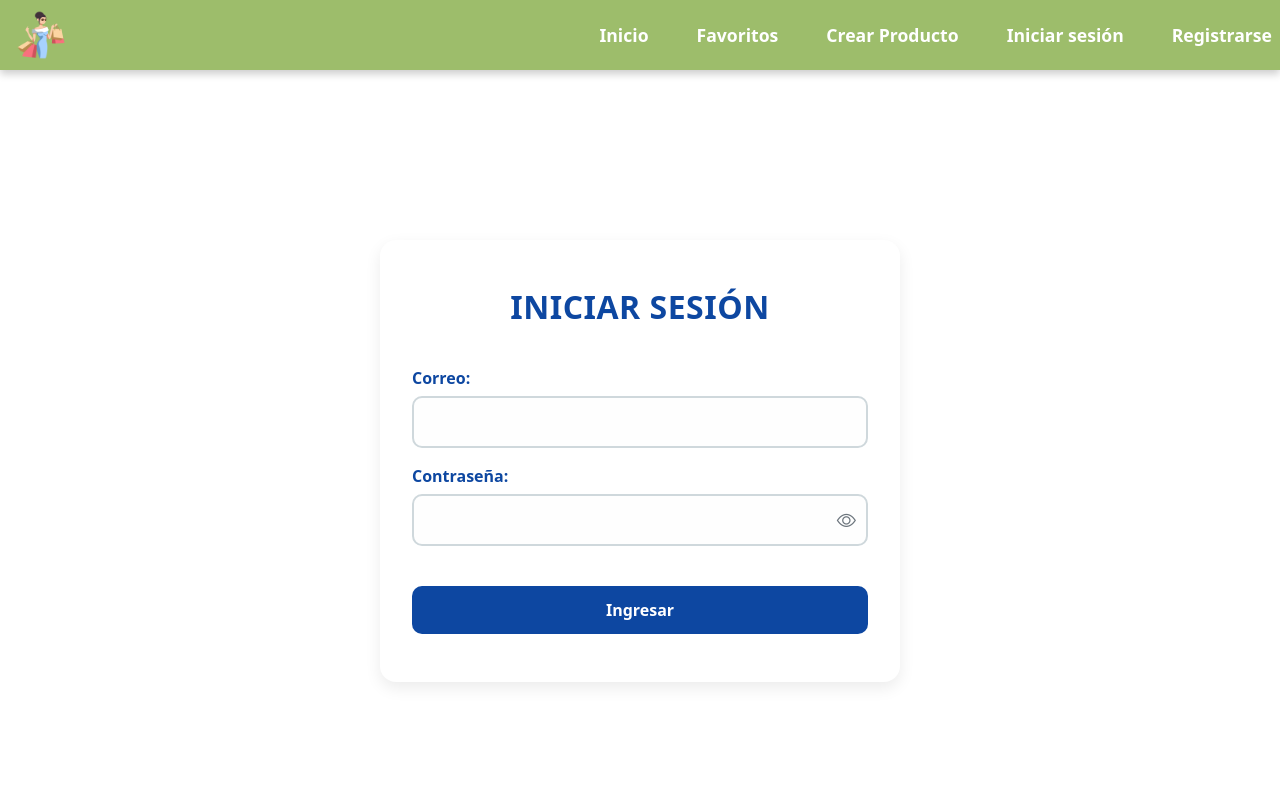
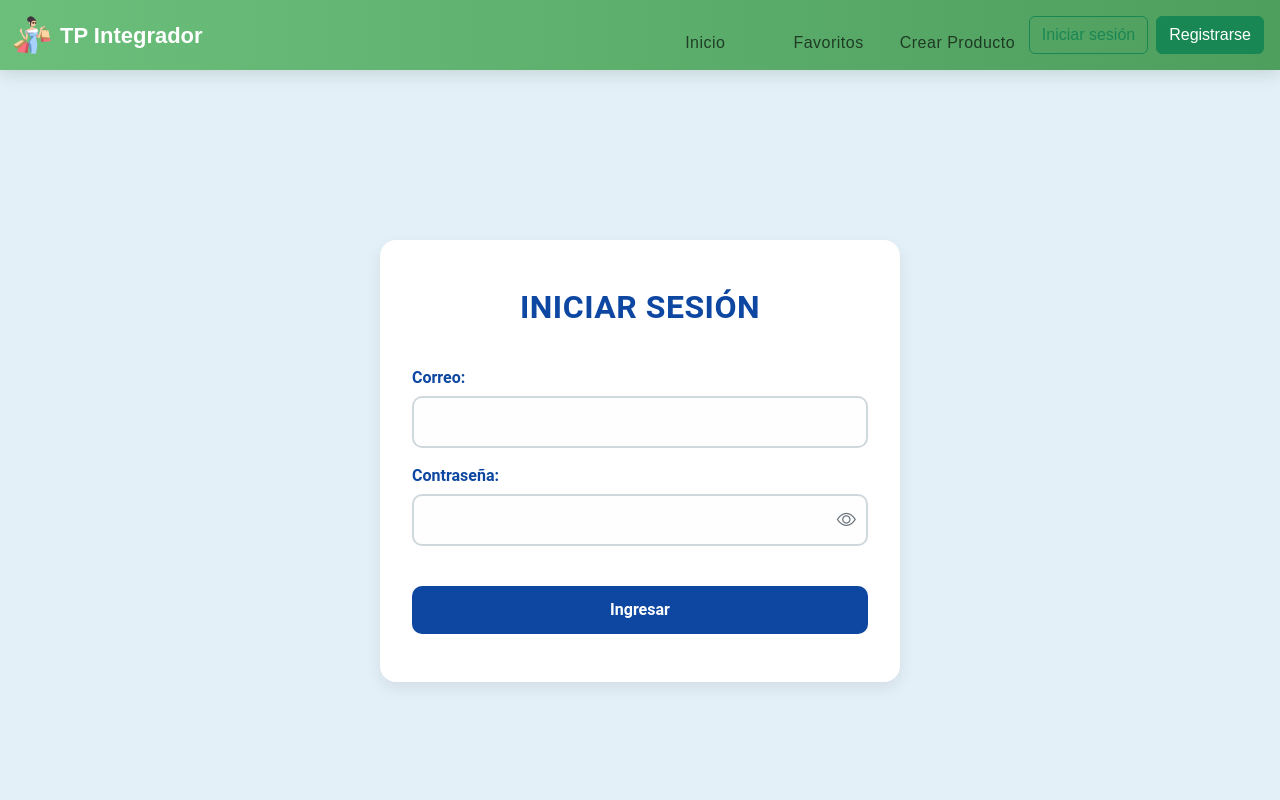
Before and after one commit to Darian-Balde/pv_tp_integrador_g16, a React (Vite) app in the folder tp_integrador/: page /login in a window 1280 px wide. Shown: the top 800 px of the page. Built offline with nearby package versions, Linux system fonts and the light colour scheme; no server answers; a small style sheet from the web is missing.

Commit message:
Agrego animaciones con Boostraps a ProductList y a NavBar

```diff
--- a/tp_integrador/src/components/Navbar.jsx
+++ b/tp_integrador/src/components/Navbar.jsx
@@ -1,48 +1,104 @@
 import { Link } from "react-router-dom";
+import React, { useState } from "react";
+import womanLogo from "../assets/woman.png";
+import { useSelector, useDispatch } from "react-redux";
+import { logoutUser } from "../store/userSlice";
 import "../styles/Navbar.css";
-import React, { useState } from "react";
-import womanLogo from "../assets/woman.png"; // 👉 importá la imagen
-import { useSelector } from "react-redux";
-import { useDispatch } from "react-redux";
-import { logoutUser } from "../store/userSlice";
-
+import "bootstrap/dist/css/bootstrap.min.css";
 
 const Navbar = () => {
-
   const [isOpen, setIsOpen] = useState(false);
-
   const toggleMenu = () => setIsOpen(!isOpen);
 
   const user = useSelector((state) => state.user.user);
   const dispatch = useDispatch();
 
   return (
-    <nav className="navbar">
-      <div className="navbar-izq">
-        <div className="hamburguesa" onClick={toggleMenu}>
-          ☰
-        </div>
-        <Link to="/" className="logo-home">
-          <img src={womanLogo} alt="Logo" className="logo-img" />
+    <nav
+      className="navbar navbar-expand-lg"
+      style={{
+        fontFamily: "'Montserrat', Arial, sans-serif",
+        height: 70,
+        background: "linear-gradient(90deg, #6bbf7b 0%, #4e9e5d 100%)",
+      }}
+    >
+      <div className="container-fluid">
+        <Link to="/" className="navbar-brand d-flex align-items-center" onClick={() => setIsOpen(false)}>
+          <img src={womanLogo} alt="Logo" className="me-2" style={{ width: 40, height: 40 }} />
+          <span style={{ fontWeight: 700, fontSize: 22, color: "#fff" }}>TP Integrador</span>
         </Link>
-      </div>
-
-      <div className={`navbar-links ${isOpen ? "open" : ""}`}>
-        <Link to="/" onClick={() => setIsOpen(false)}>Inicio</Link>
-        <Link to="/favoritos" onClick={() => setIsOpen(false)}>Favoritos</Link>
-        <Link to="/crear" onClick={() => setIsOpen(false)}>Crear Producto</Link>
+        <button
+          className="navbar-toggler"
+          type="button"
+          onClick={toggleMenu}
+          aria-controls="navbarNav"
+          aria-expanded={isOpen}
+          aria-label="Toggle navigation"
+        >
+          <span className="navbar-toggler-icon"></span>
+        </button>
+        <div className={`collapse navbar-collapse${isOpen ? " show" : ""}`} id="navbarNav">
+          <ul className="navbar-nav ms-auto align-items-stretch">
+            <li className="nav-item">
+              <Link to="/" className="nav-link nav-link-tab" onClick={() => setIsOpen(false)}>
+                Inicio
+              </Link>
+            </li>
+            <li className="nav-item">
+              <Link to="/favoritos" className="nav-link nav-link-tab" onClick={() => setIsOpen(false)}>
+                Favoritos
+              </Link>
+            </li>
+            <li className="nav-item">
+              <Link to="/crear" className="nav-link nav-link-tab" onClick={() => setIsOpen(false)}>
+                Crear Producto
+              </Link>
+            </li>
             {user && (
-          <span className="navbar-user">Bienvenido, {user.email}</span>
+              <li className="nav-item d-flex align-items-center mx-2">
+                <span
+                  className="badge rounded-pill bg-light text-success px-3 py-2"
+                  style={{
+                    fontWeight: 500,
+                    fontSize: 15,
+                    letterSpacing: 0.5,
+                    boxShadow: "0 2px 8px rgba(0,0,0,0.08)",
+                    background: "linear-gradient(90deg, #e3f0ff 0%, #e0f7ef 100%)",
+                  }}
+                  title={user.email}
+                >
+                  <i className="bi bi-person-circle me-1"></i>
+                  {user.email}
+                </span>
+              </li>
             )}
             {!user && (
               <>
-            <Link to="/login" onClick={() => setIsOpen(false)}>Iniciar sesión</Link>
-            <Link to="/register" onClick={() => setIsOpen(false)}>Registrarse</Link>
+                <li className="nav-item d-flex align-items-center">
+                  <Link
+                    to="/login"
+                    className="btn btn-outline-success mx-1 my-1"
+                    onClick={() => setIsOpen(false)}
+                  >
+                    Iniciar sesión
+                  </Link>
+                </li>
+                <li className="nav-item d-flex align-items-center">
+                  <Link
+                    to="/register"
+                    className="btn btn-success mx-1 my-1"
+                    onClick={() => setIsOpen(false)}
+                  >
+                    Registrarse
+                  </Link>
+                </li>
               </>
             )}
             {user && (
+              <li className="nav-item d-flex align-items-center">
                 <Link
                   to="/login"
+                  className="btn btn-danger mx-1 my-1"
                   onClick={() => {
                     localStorage.removeItem("sessionUser");
                     dispatch(logoutUser());
@@ -51,7 +107,10 @@ const Navbar = () => {
                 >
                   Cerrar sesión
                 </Link>
+              </li>
             )}
+          </ul>
+        </div>
       </div>
     </nav>
   );
--- a/tp_integrador/src/components/ProductList.jsx
+++ b/tp_integrador/src/components/ProductList.jsx
@@ -1,8 +1,12 @@
-import React from "react";
+import React, { useEffect, useState } from "react";
 import { useSelector, useDispatch } from "react-redux";
 import { toggleFavorite } from "../store/FavoritesSlice";
 import { Link } from "react-router-dom";
 import "../styles/ProductList.css";
+import "bootstrap/dist/css/bootstrap.min.css";
+
+const IMAGES_PER_VIEW_DESKTOP = 6;
+const IMAGES_PER_VIEW_MOBILE = 2;
 
 const ProductList = () => {
   const { entities: products, loading, error } = useSelector(
@@ -10,6 +14,31 @@ const ProductList = () => {
   );
   const favorites = useSelector((state) => state.favorites.items);
   const dispatch = useDispatch();
+
+  // Responsive: cuántas imágenes mostrar
+  const [imagesPerView, setImagesPerView] = useState(IMAGES_PER_VIEW_DESKTOP);
+
+  useEffect(() => {
+    const handleResize = () => {
+      setImagesPerView(window.innerWidth < 768 ? IMAGES_PER_VIEW_MOBILE : IMAGES_PER_VIEW_DESKTOP);
+    };
+    handleResize();
+    window.addEventListener("resize", handleResize);
+    return () => window.removeEventListener("resize", handleResize);
+  }, []);
+
+  // Carrusel automático
+  const [carouselIdx, setCarouselIdx] = useState(0);
+
+  useEffect(() => {
+    if (!products.length) return;
+    const interval = setInterval(() => {
+      setCarouselIdx((prev) =>
+        (prev + imagesPerView) % products.length
+      );
+    }, 2500);
+    return () => clearInterval(interval);
+  }, [products.length, imagesPerView]);
 
   const isFavorite = (id) => favorites.some((item) => item.id === id);
 
@@ -21,8 +50,81 @@ const ProductList = () => {
   if (error) return <p>Error: {error}</p>;
   if (!products.length) return <p>No hay productos disponibles.</p>;
 
+  // Obtener las imágenes a mostrar en el carrusel
+  const getCarouselImages = () => {
+    let imgs = [];
+    for (let i = 0; i < imagesPerView; i++) {
+      const idx = (carouselIdx + i) % products.length;
+      imgs.push(products[idx]);
+    }
+    return imgs;
+  };
+
   return (
     <div className="product-container">
+      {/* Mensaje superior */}
+      <div className="fullwidth-banner mb-1">
+        <div className="bg-success bg-opacity-75 rounded-0 text-white shadow text-center py-2 fs-4 fw-bold" style={{letterSpacing: 1}}>
+          ¡20% de descuento en ropa de abrigos!
+        </div>
+      </div>
+
+      {/* Carrusel tipo slider */}
+      <div
+        className="fullwidth-carousel d-flex justify-content-center align-items-center"
+        style={{
+          overflow: "hidden",
+          minHeight: 200,
+          background: "linear-gradient(90deg, #e4f0e8 0%, #c8e6c9 100%)",
+        }}
+      >
+        <div
+          className="d-flex w-100 justify-content-center align-items-center"
+          style={{ gap: 0 }}
+        >
+          {getCarouselImages().map((p) => (
+            <div
+              key={p.id}
+              style={{
+                flex: `0 0 ${100 / imagesPerView}%`,
+                maxWidth: `${100 / imagesPerView}%`,
+                minWidth: 0,
+                display: "flex",
+                flexDirection: "column",
+                alignItems: "center",
+                justifyContent: "center",
+                transition: "opacity 0.7s",
+                padding: 0,
+              }}
+            >
+              <img
+                src={p.image}
+                alt={p.title}
+                style={{
+                  maxHeight: 120,
+                  objectFit: "contain",
+                  maxWidth: "90%",
+                  width: "100%",
+                  background: "#fff",
+                  borderRadius: 12,
+                  boxShadow: "0 2px 12px 0 rgba(46,93,59,0.08)",
+                  padding: 8,
+                  margin: "0 auto",
+                  display: "block"
+                }}
+              />
+            </div>
+          ))}
+        </div>
+      </div>
+
+      {/* Mensaje inferior */}
+      <div className="fullwidth-banner mb-3 mt-1">
+        <div className="bg-success bg-opacity-75 rounded-0 text-white shadow text-center py-2 fs-4 fw-bold" style={{letterSpacing: 1}}>
+          ¡Aprovechá la promo antes que se termine!
+        </div>
+      </div>
+
       <h1 className="product-title-main">Lista de Productos 🛍️</h1>
       <div className="product-grid">
         {products.map((p) => (
@@ -32,12 +134,7 @@ const ProductList = () => {
             </div>
             <img src={p.image} alt={p.title} className="product-image" />
             <h2 className="product-name">{p.title}</h2>
-          {/*<p className="product-category">{p.category}</p>*/}
             <p className="product-price">${p.price.toFixed(2)}</p>
-          {/*<p className="product-rating">
-            {p.rating?.rate ?? "N/A"} ({p.rating?.count ?? 0})
-          </p>*/}
-
             <div className="botones-lista">
               <Link to={`/detalle/${p.id}`}>
                 <button className="button-detalle">Ver más</button>
@@ -50,7 +147,6 @@ const ProductList = () => {
         ))}
       </div>
       <p className="fin-lista">Ha alcanzado el final de la lista. ✨</p>
-
     </div>
   );
 };
--- a/tp_integrador/src/styles/Navbar.css
+++ b/tp_integrador/src/styles/Navbar.css
@@ -1,7 +1,7 @@
 .navbar {
   width: 100%;
   height: 70px;
-  background-color: #9dbd6b;
+  background: linear-gradient(90deg, #6bbf7b 0%, #4e9e5d 100%);
   display: flex;
   justify-content: space-evenly;
   align-items: center;
@@ -9,97 +9,121 @@
   top: 0;
   left: 0;
   z-index: 1000;
-  box-shadow: 0 4px 8px rgba(0, 0, 0, 0.2);
+  box-shadow: 0 4px 16px rgba(46, 93, 59, 0.18);
 }
 
-/* menu hamburguesa + logo */
-.navbar-izq {
+/* --- Tabs estilo F1, centrado --- */
+.navbar-nav {
+  height: 70px;
+  align-items: stretch;
+}
+
+.nav-link-tab {
   display: flex;
   align-items: center;
-  gap: 1rem;
+  justify-content: center;
+  height: 100%;
+  padding: 0 1.7rem;
+  font-weight: 700;
+  font-size: 1.1rem;
+  color: #fff;
+  border-radius: 0;
+  background: transparent;
+  transition:
+    background 0.18s cubic-bezier(0.4, 0.2, 0.2, 1),
+    color 0.18s,
+    box-shadow 0.18s,
+    margin 0.18s cubic-bezier(0.4, 0.2, 0.2, 1);
+  margin: 0 0.1rem;
+  position: relative;
+  letter-spacing: 0.5px;
+  /* Centrado vertical y horizontal */
+  text-align: center;
+  line-height: 70px;
+  min-width: 120px;
+  min-height: 70px;
+  box-sizing: border-box;
 }
 
-.logo-home {
-    display: flex;
-    align-items: start;
-    text-decoration: none;
-    margin-left: 1rem;
-  }
-
-  .logo-img {
-  height: 50px;
-  width: auto;
-  }
-  .logo-home:hover {
-  background-color: transparent;
-
-  }
-
-
-
-/* Hamburguesa solo visible en mobile */
-.hamburguesa {
-  display: none;
-  font-size: 1.8rem;
-  color: white;
-  cursor: pointer;
+.nav-link-tab:hover, .nav-link-tab:focus {
+  background: #4e9e5d;
+  color: #fff !important;
+  box-shadow: 0 2px 12px 0 rgba(46,93,59,0.18);
+  z-index: 2;
 }
 
-/*Links*/
-.navbar-links {
-  display: flex;
-  gap: 2rem;
-  flex-wrap: nowrap;
-  white-space: nowrap;
+.nav-link-tab.active, .nav-link-tab[aria-current="page"] {
+  background: #388e3c;
+  color: #fff !important;
+  font-weight: 900;
 }
 
-.navbar-links a {
-  color: white;
-  text-decoration: none;
-  font-weight: bold;
-  font-size: 1.1rem;
-  padding: 0.5rem;
-  border-radius: 6px;
-  transition: background-color 0.3s ease;
-
+/* --- Responsive --- */
+@media (max-width: 991px) {
+  .navbar-nav {
+    height: auto;
+    align-items: flex-start;
+  }
+  .nav-link-tab {
+    height: auto;
+    min-height: 48px;
+    width: 100%;
+    justify-content: flex-start;
+    align-items: center;
+    padding: 0.8rem 1.2rem;
+    border-radius: 0.5rem;
+    margin: 0.2rem 0;
+    font-size: 1rem;
+    color: #fff;
+    background: transparent;
+    line-height: normal;
+    min-width: unset;
+    text-align: left;
+  }
 }
 
-.navbar-links a:hover {
-  background-color: #74944f;
-}
-
-/* --- Versión responsive --- */
 @media (max-width: 768px) {
-
   .navbar{
     justify-content: flex-start;
     padding-left: 2rem;
   }
-  .hamburguesa {
-    display: block;
+  .navbar-nav {
+    width: 100%;
   }
+  .nav-link-tab {
+    width: 100%;
+    text-align: left;
+    justify-content: flex-start;
+  }
+}
 
-  .navbar-links {
-    display: none;
-    flex-direction: column;
-    position: absolute;
-    top: 70px;
-    left: 0;
-    background-color: #9dbd6b;
-    width: 100%;
-    padding: 1rem 0;
-    gap: 1rem;
-    align-items: center;
-  }
+/* Badge usuario */
+.badge.bg-light.text-success {
+  color: #2e5d3b !important;
+  background: linear-gradient(90deg, #e3f0ff 0%, #e0f7ef 100%) !important;
+  border: 1px solid #b6e2c8;
+}
 
-  .navbar-links.open {
-    display: flex;
-  }
-
-  .logo-img {
-  height: 55px;
-  width: auto;
-  }
-
-
+/* Botones sesión */
+.btn-success {
+  background-color: #4e9e5d;
+  border-color: #4e9e5d;
+  color: #fff;
+  font-weight: 600;
+  transition: background 0.18s, color 0.18s;
 }
+.btn-success:hover, .btn-success:focus {
+  background-color: #388e3c;
+  border-color: #388e3c;
+  color: #fff;
+}
+.btn-outline-success {
+  color: #fff;
+  border-color: #6bbf7b;
+  font-weight: 600;
+}
+.btn-outline-success:hover, .btn-outline-success:focus {
+  background-color: #6bbf7b;
+  color: #fff;
+  border-color: #6bbf7b;
+}
--- a/tp_integrador/src/styles/ProductList.css
+++ b/tp_integrador/src/styles/ProductList.css
@@ -159,3 +159,23 @@ body {
     padding: 5px 10px;
   }
 }
+
+/* Carrusel y banners a todo el ancho de la página */
+.fullwidth-banner,
+.fullwidth-carousel {
+  width: 100vw;
+  margin-left: calc(-50vw + 50%);
+  border-radius: 12px;
+  box-shadow: 0 4px 24px 0 rgba(46,93,59,0.07);
+}
+
+.fullwidth-banner > div {
+  border-radius: 12px;
+}
+
+@media (max-width: 600px) {
+  .fullwidth-banner,
+  .fullwidth-carousel {
+    border-radius: 0;
+  }
+}
```
Lines whose indentation alone changed are shown as unchanged.
